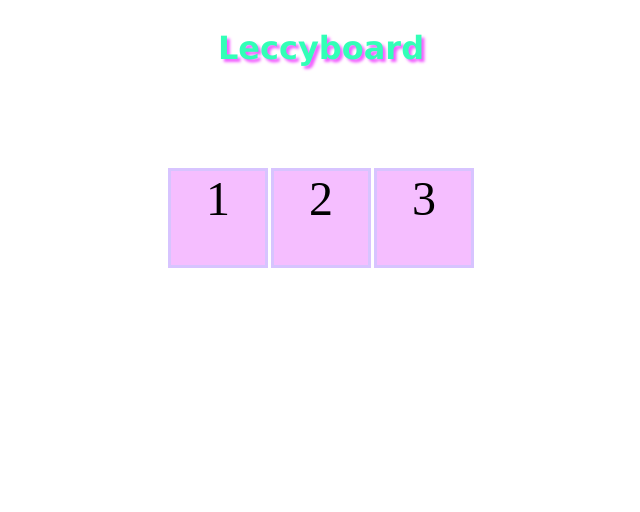
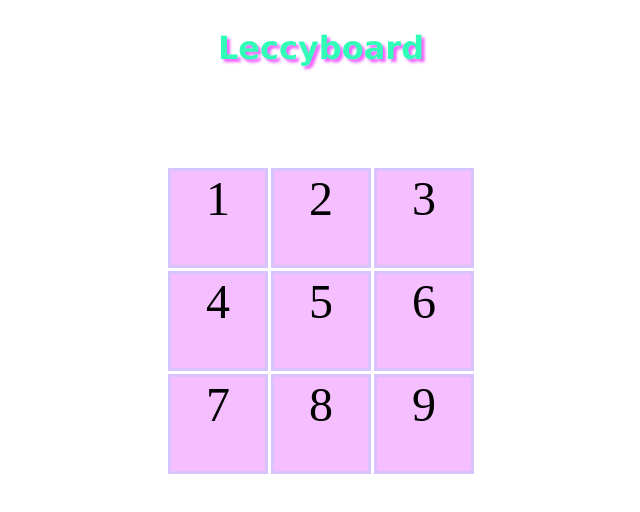
Before and after one commit to hevdevs/leccyboard, a React (Vite) app: page / in a window 1280 px wide. Shown: the top 512 px of the page, without its empty margins (319-959 px from the left). Built offline with nearby package versions, Linux system fonts and the light colour scheme.

Commit message:
add sound links

```diff
--- a/src/components/Buttoncard.jsx
+++ b/src/components/Buttoncard.jsx
@@ -1,8 +1,9 @@
 import React from 'react'
 
 export const Buttoncard = ({ soundButton }) => {
+  const audio = new Audio(soundButton.link);
 
   return (
-    <div className='button--card'>{soundButton.id}</div>
+    <div className='button--card' onClick={() => audio.play()}>{soundButton.id}</div>
   )
 }
--- a/src/components/Soundboard.jsx
+++ b/src/components/Soundboard.jsx
@@ -2,21 +2,70 @@ import React from 'react';
 import { Buttoncard } from './Buttoncard';
 
 export const Soundboard = () => {
+	// https://s3.amazonaws.com/freecodecamp/drums/Heater-1.mp3
+	// https://s3.amazonaws.com/freecodecamp/drums/Heater-2.mp3
+	// https://s3.amazonaws.com/freecodecamp/drums/Heater-3.mp3
+	// https://s3.amazonaws.com/freecodecamp/drums/Heater-4_1.mp3
+	// https://s3.amazonaws.com/freecodecamp/drums/Heater-6.mp3
+	// https://s3.amazonaws.com/freecodecamp/drums/Dsc_Oh.mp3
+	// https://s3.amazonaws.com/freecodecamp/drums/Kick_n_Hat.mp3
+	// https://s3.amazonaws.com/freecodecamp/drums/RP4_KICK_1.mp3
+	// https://s3.amazonaws.com/freecodecamp/drums/Cev_H2.mp3
+	// https://s3.amazonaws.com/freecodecamp/drums/Chord_1.mp3
+	// https://s3.amazonaws.com/freecodecamp/drums/Chord_2.mp3
+	// https://s3.amazonaws.com/freecodecamp/drums/Chord_3.mp3
+	// https://s3.amazonaws.com/freecodecamp/drums/Give_us_a_light.mp3
+	// https://s3.amazonaws.com/freecodecamp/drums/Dry_Ohh.mp3
+	// https://s3.amazonaws.com/freecodecamp/drums/Bld_H1.mp3
+	// https://s3.amazonaws.com/freecodecamp/drums/punchy_kick_1.mp3
+	// https://s3.amazonaws.com/freecodecamp/drums/side_stick_1.mp3
+	// https://s3.amazonaws.com/freecodecamp/drums/Brk_Snr.mp3
 	const soundButtons = [
 		{
 			id: 1,
 			description: '',
-			link: '',
+			link: "https://s3.amazonaws.com/freecodecamp/drums/Dsc_Oh.mp3",
+			order: null,
 		},
 		{
 			id: 2,
 			description: '',
-			link: '',
+			link: 'https://s3.amazonaws.com/freecodecamp/drums/Bld_H1.mp3',
 		},
 		{
 			id: 3,
 			description: '',
-			link: '',
+			link: 'https://s3.amazonaws.com/freecodecamp/drums/side_stick_1.mp3',
+		},
+		{
+			id: 4,
+			description: '',
+			link: "https://s3.amazonaws.com/freecodecamp/drums/Kick_n_Hat.mp3",
+		},
+		{
+			id: 5,
+			description: '',
+			link: 'https://s3.amazonaws.com/freecodecamp/drums/RP4_KICK_1.mp3',
+		},
+		{
+			id: 6,
+			description: '',
+			link: 'https://s3.amazonaws.com/freecodecamp/drums/punchy_kick_1.mp3',
+		},
+		{
+			id: 7,
+			description: '',
+			link: "https://s3.amazonaws.com/freecodecamp/drums/side_stick_1.mp3",
+		},
+		{
+			id: 8,
+			description: '',
+			link: 'https://s3.amazonaws.com/freecodecamp/drums/Dry_Ohh.mp3',
+		},
+		{
+			id: 9,
+			description: '',
+			link: 'https://s3.amazonaws.com/freecodecamp/drums/Brk_Snr.mp3',
 		},
 	];
 
```
